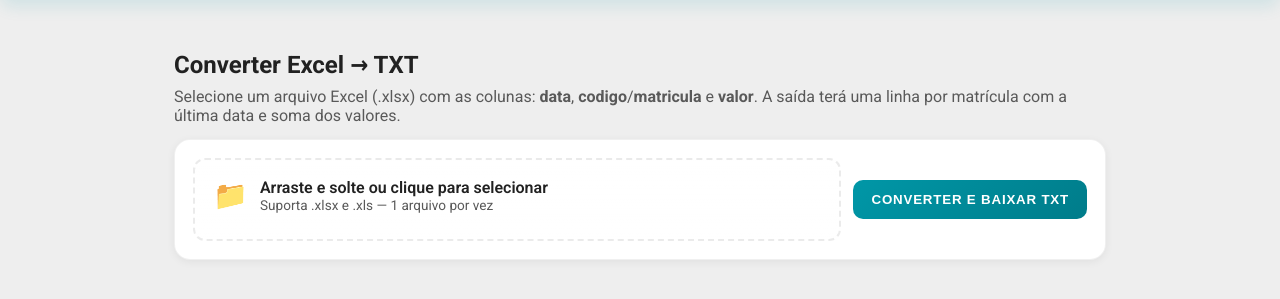
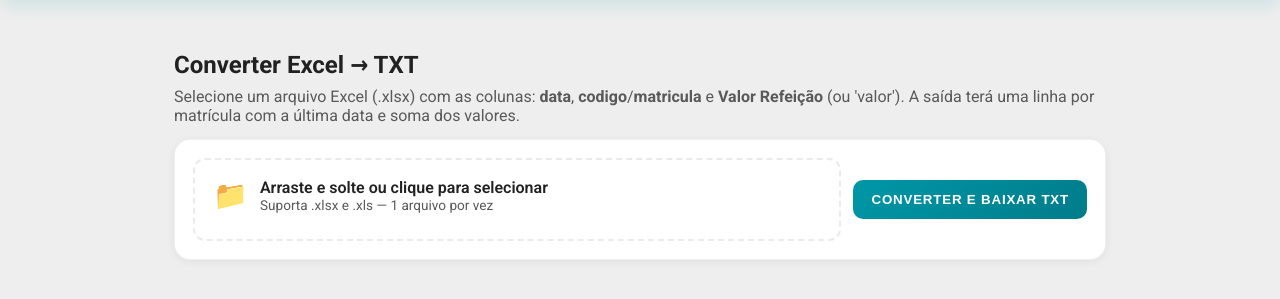
Before and after one commit to lucasfbraun/daily-lunch-log, a Flask app: page / in a window 1280 px wide. Shown: the part 77-376 px from the top of the page. Run offline with Flask 3, Linux system fonts and the light colour scheme.

Commit message:
ajustado colunas excel para aceitar com mais variações

```diff
--- a/app.py
+++ b/app.py
@@ -37,8 +37,10 @@
 
     cols = [c.lower() for c in df.columns]
     date_col = find_column(df.columns, ['data', 'date'])
-    mat_col = find_column(df.columns, ['matric', 'matrícula', 'matricula', 'codigo', 'cod'])
-    val_col = find_column(df.columns, ['valor', 'value', 'refei'])
+    # Accept both accented and unaccented forms for 'codigo'
+    mat_col = find_column(df.columns, ['matric', 'matrícula', 'matricula', 'codigo', 'código', 'cod'])
+    # Prefer explicit header 'valor refeição' (case-insensitive), but accept common alternatives
+    val_col = find_column(df.columns, ['valor refeição', 'valor', 'value', 'refei'])
 
     if not date_col or not mat_col or not val_col:
         return (
--- a/convert_cli.py
+++ b/convert_cli.py
@@ -28,8 +28,10 @@
     df = pd.read_excel(path, engine='openpyxl')
 
     date_col = find_column(df.columns, ['data', 'date'])
-    mat_col = find_column(df.columns, ['matric', 'matrícula', 'matricula', 'codigo', 'cod'])
-    val_col = find_column(df.columns, ['valor', 'value', 'refei'])
+    # Accept both accented and unaccented forms for 'codigo'
+    mat_col = find_column(df.columns, ['matric', 'matrícula', 'matricula', 'codigo', 'código', 'cod'])
+    # Prefer explicit header 'valor refeição' (case-insensitive), but accept common alternatives
+    val_col = find_column(df.columns, ['valor refeição', 'valor', 'value', 'refei'])
 
     if not date_col or not mat_col or not val_col:
         raise ValueError("Colunas necessárias não encontradas. Procure por 'data', 'codigo/matricula' e 'valor'.")
--- a/templates/index.html
+++ b/templates/index.html
@@ -21,7 +21,7 @@
 
     <main class="container">
       <h2>Converter Excel → TXT</h2>
-      <p class="lead">Selecione um arquivo Excel (.xlsx) com as colunas: <strong>data</strong>, <strong>codigo</strong>/<strong>matricula</strong> e <strong>valor</strong>. A saída terá uma linha por matrícula com a última data e soma dos valores.</p>
+      <p class="lead">Selecione um arquivo Excel (.xlsx) com as colunas: <strong>data</strong>, <strong>codigo</strong>/<strong>matricula</strong> e <strong>Valor Refeição</strong> (ou 'valor'). A saída terá uma linha por matrícula com a última data e soma dos valores.</p>
 
       <div class="card">
         <form id="uploadForm" style="display:flex;gap:12px;align-items:center;margin:0;width:100%;flex-wrap:wrap">
--- /dev/null
+++ b/tmp_out_codigo_acento.txt
@@ -0,0 +1 @@
+20251120000 000000042 0000850
--- /dev/null
+++ b/tmp_output_valor_refeicao.txt
@@ -0,0 +1 @@
+20251120000 000000001 0000711
```
Also changed, not shown: 2 other files.
